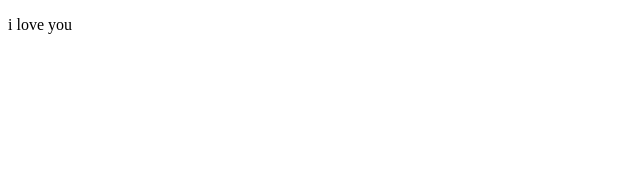
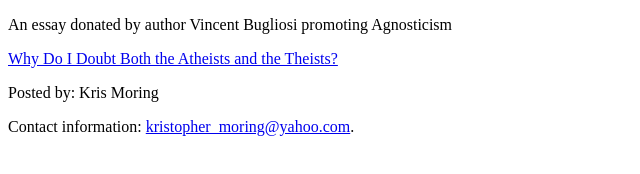
Before and after one commit to KrisMoring/html-me-something, a plain HTML site: page index.html in a window 1280 px wide. Shown: the whole page, without its empty margins (0-640 px from the left). Drawn offline with Linux system fonts and the light colour scheme.

Commit message:
Added an article and the footer.

```diff
--- a/index.html
+++ b/index.html
@@ -1,11 +1,23 @@
 <!DOCTYPE html>
 <html>
 	<head>
-		<title></title>
-        <p>i love you</p>
+		<title>I Don't Know</title>
 	</head>
 	<body>
+		<header>
 
+		</header>
+		<main>
 
+		</main>
+		<article>
+			<p>An essay donated by author Vincent Bugliosi promoting Agnosticism</p>
+			<a href="http://www.religioustolerance.org/bugliosi01.htm">Why Do I Doubt Both the Atheists and the Theists?</a>
+		</article>
+		<footer>
+			<p>Posted by: Kris Moring</p>
+  			<p>Contact information: <a href="mailto:kristopher_moring@yahoo.com">
+ 			kristopher_moring@yahoo.com</a>.</p>
+		</footer>
 	</body>
 </html>
```
